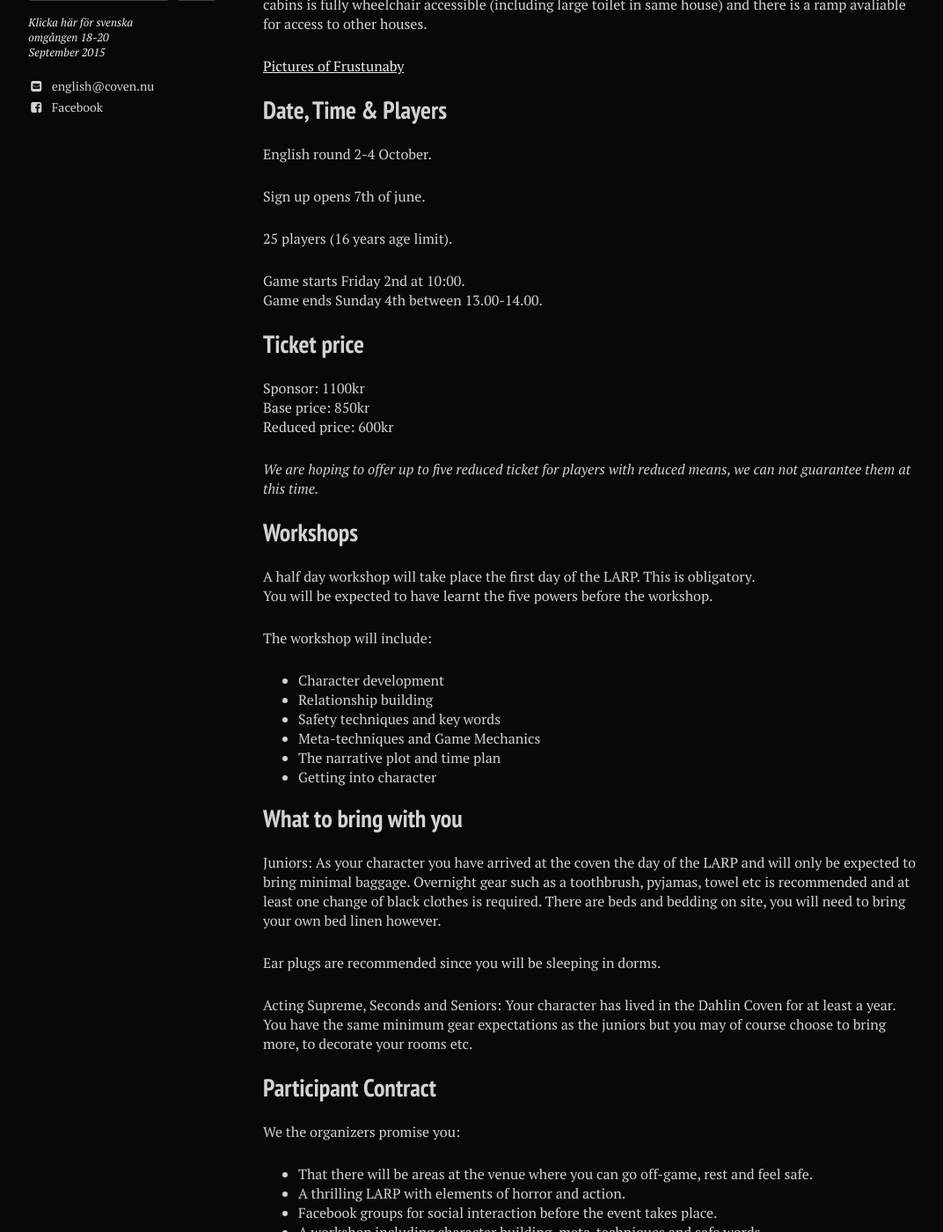
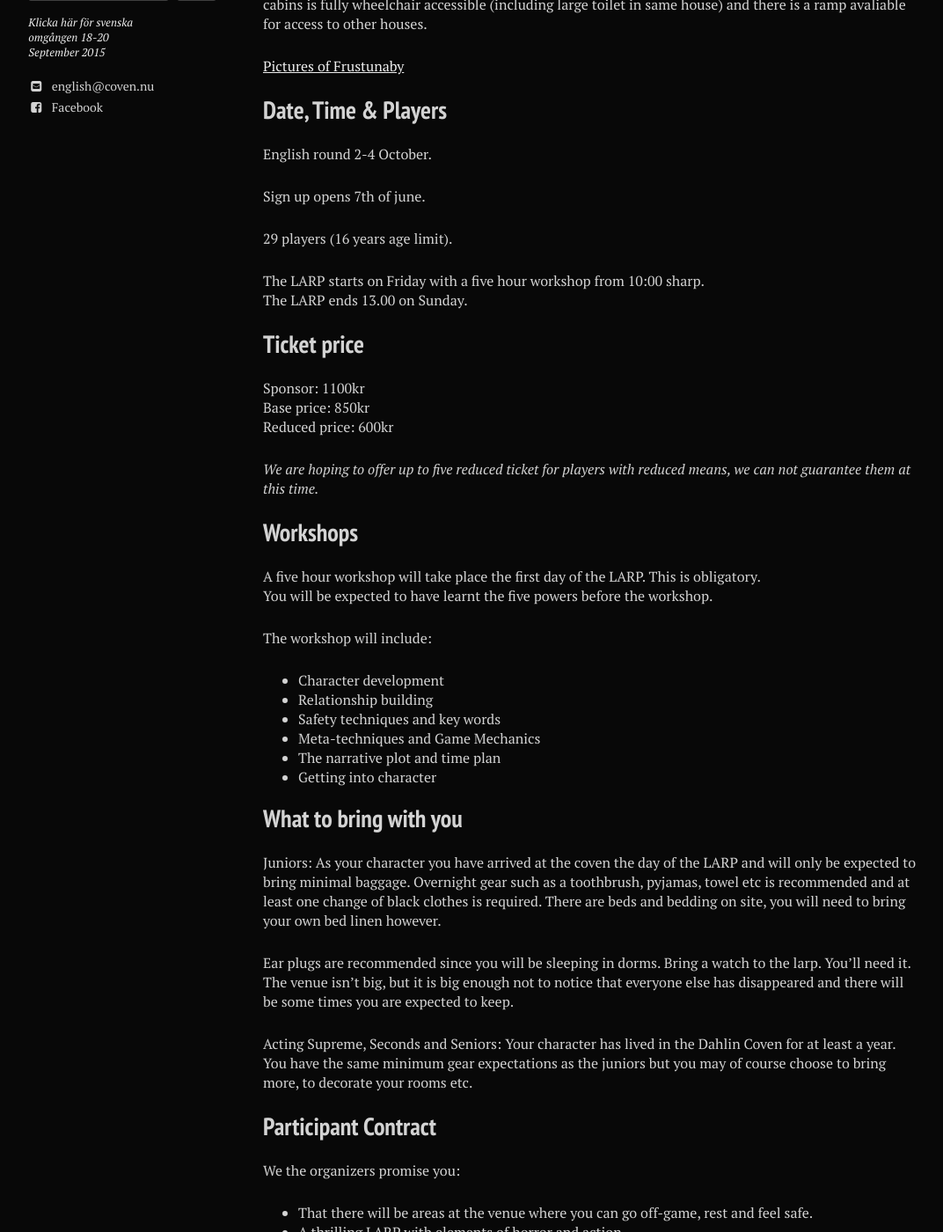
Before and after one commit to stanislavb/en.coven.nu, a Jekyll site: the page built from practical/index.md, in a window 1280 px wide and 1400 px high, scrolled down 906 px. Shown: the whole window at 88% size, without its empty margins (21-1093 px from the left). Built offline with Jekyll 4.4.1, drawn with Linux system fonts in a browser that asks for light colours; nearby versions of some CDN libraries.

Commit message:
Update index.md

```diff
--- a/practical/index.md
+++ b/practical/index.md
@@ -35,10 +35,10 @@ English round 2-4 October.
 
 Sign up opens 7th of june.
 
-25 players (16 years age limit).
+29 players (16 years age limit).
 
-Game starts Friday 2nd at 10:00.
-Game ends Sunday 4th between 13.00-14.00.
+The LARP starts on Friday with a five hour workshop from 10:00 sharp.
+The LARP ends 13.00 on Sunday.
 
 ## Ticket price
 
@@ -50,7 +50,7 @@ Reduced price: 600kr
 
 ## Workshops
 
-A half day workshop will take place the first day of the LARP. This is obligatory.
+A five hour workshop will take place the first day of the LARP. This is obligatory.
 You will be expected to have learnt the five powers before the workshop.
 
 The workshop will include:
@@ -66,7 +66,7 @@ The workshop will include:
 
 Juniors: As your character you have arrived at the coven the day of the LARP and will only be expected to bring minimal baggage. Overnight gear such as a toothbrush, pyjamas, towel etc is recommended and at least one change of black clothes is required. There are beds and bedding on site, you will need to bring your own bed linen however.
 
-Ear plugs are recommended since you will be sleeping in dorms.
+Ear plugs are recommended since you will be sleeping in dorms. Bring a watch to the larp. You’ll need it. The venue isn’t big, but it is big enough not to notice that everyone else has disappeared and there will be some times you are expected to keep.
 
 Acting Supreme, Seconds and Seniors: Your character has lived in the Dahlin Coven for at least a year. You have the same minimum gear expectations as the juniors but you may of course choose to bring more, to decorate your rooms etc.
 
```
